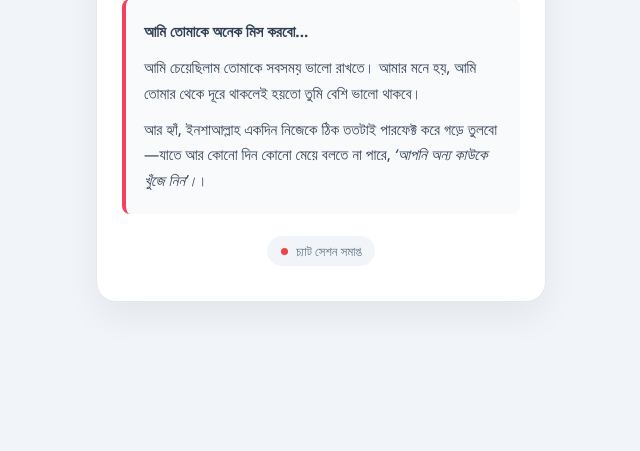
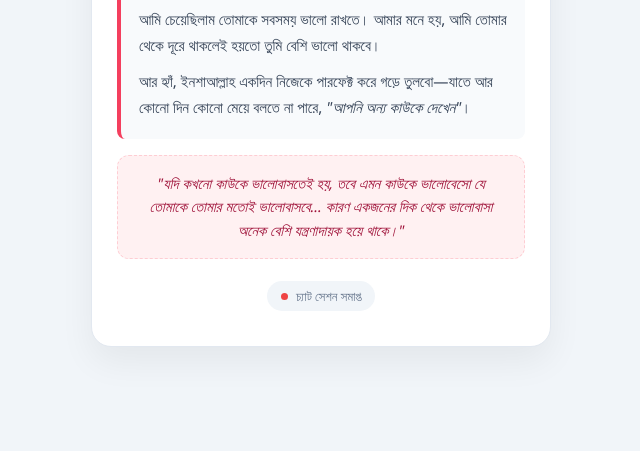
Before and after one commit to dotcomfb37-arch/daily-news, a plain HTML site: page index.html in a window 1280 px wide. Shown: the part 349-800 px from the top of the page, without its empty margins (319-959 px from the left). Drawn offline with Linux system fonts and the light colour scheme.

Commit message:
index.html

```diff
--- a/index.html
+++ b/index.html
@@ -1,4 +1,3 @@
-
 <!DOCTYPE html>
 <html lang="bn">
 <head>
@@ -28,7 +27,7 @@
       border-radius: 20px;
       box-shadow: 0 15px 35px rgba(0, 0, 0, 0.06);
       text-align: center;
-      max-width: 450px;
+      max-width: 460px;
       width: 100%;
       border: 1px solid #e2e8f0;
     }
@@ -63,15 +62,14 @@
       margin-bottom: 22px;
     }
 
-    /* আবেগের মেসেজের জন্য বিশেষ বক্স */
+    /* প্রথম মেসেজ বক্স */
     .note-box {
       background: #f8fafc;
       border-left: 4px solid #f43f5e;
       border-radius: 8px;
-      padding: 20px 18px;
+      padding: 18px;
       text-align: left;
-      margin-bottom: 22px;
-      box-shadow: inset 0 1px 3px rgba(0,0,0,0.02);
+      margin-bottom: 16px;
     }
 
     .note-box p {
@@ -88,6 +86,22 @@
     .highlight {
       font-weight: 600;
       color: #e11d48;
+    }
+
+    /* নতুন যুক্ত করা ক্যাপশন বক্স */
+    .caption-box {
+      background-color: #fff1f2;
+      border-radius: 12px;
+      padding: 16px 20px;
+      margin-bottom: 22px;
+      border: 1px dashed #fecdd3;
+    }
+
+    .caption-box p {
+      font-size: 0.92rem;
+      color: #9f1239;
+      font-style: italic;
+      line-height: 1.6;
     }
 
     .status-badge {
@@ -123,11 +137,16 @@
     <h1>কানেকশন এরর</h1>
     <p class="sub-text">এই চ্যাট বক্সটি সম্পূর্ণ ভাবে বন্ধ হয়ে গেছে</p>
 
-    <!-- কষ্টের মেসেজ বক্স -->
+    <!-- ব্যক্তিগত মেসেজ বক্স -->
     <div class="note-box">
       <p class="highlight">আমি তোমাকে অনেক মিস করবো...</p>
       <p>আমি চেয়েছিলাম তোমাকে সবসময় ভালো রাখতে। আমার মনে হয়, আমি তোমার থেকে দূরে থাকলেই হয়তো তুমি বেশি ভালো থাকবে।</p>
-      <p>আর হ্যাঁ, ইনশাআল্লাহ একদিন নিজেকে ঠিক ততটাই পারফেক্ট করে গড়ে তুলবো—যাতে আর কোনো দিন কোনো মেয়ে বলতে না পারে, <i> ‘আপনি অন্য কাউকে খুঁজে নিন’।</i>।</p>
+      <p>আর হ্যাঁ, ইনশাআল্লাহ একদিন নিজেকে পারফেক্ট করে গড়ে তুলবো—যাতে আর কোনো দিন কোনো মেয়ে বলতে না পারে, <i>"আপনি অন্য কাউকে দেখেন"</i>।</p>
+    </div>
+
+    <!-- নতুন যুক্ত করা ক্যাপশন -->
+    <div class="caption-box">
+      <p>"যদি কখনো কাউকে ভালোবাসতেই হয়, তবে এমন কাউকে ভালোবেসো যে তোমাকে তোমার মতোই ভালোবাসবে... কারণ একজনের দিক থেকে  ভালোবাসা অনেক বেশি যন্ত্রণাদায়ক হয়ে থাকে।"</p>
     </div>
 
     <div class="status-badge">
@@ -136,7 +155,8 @@
   </div>
 
 </body>
-</html>
+  </html>
+
 
 
 
```
